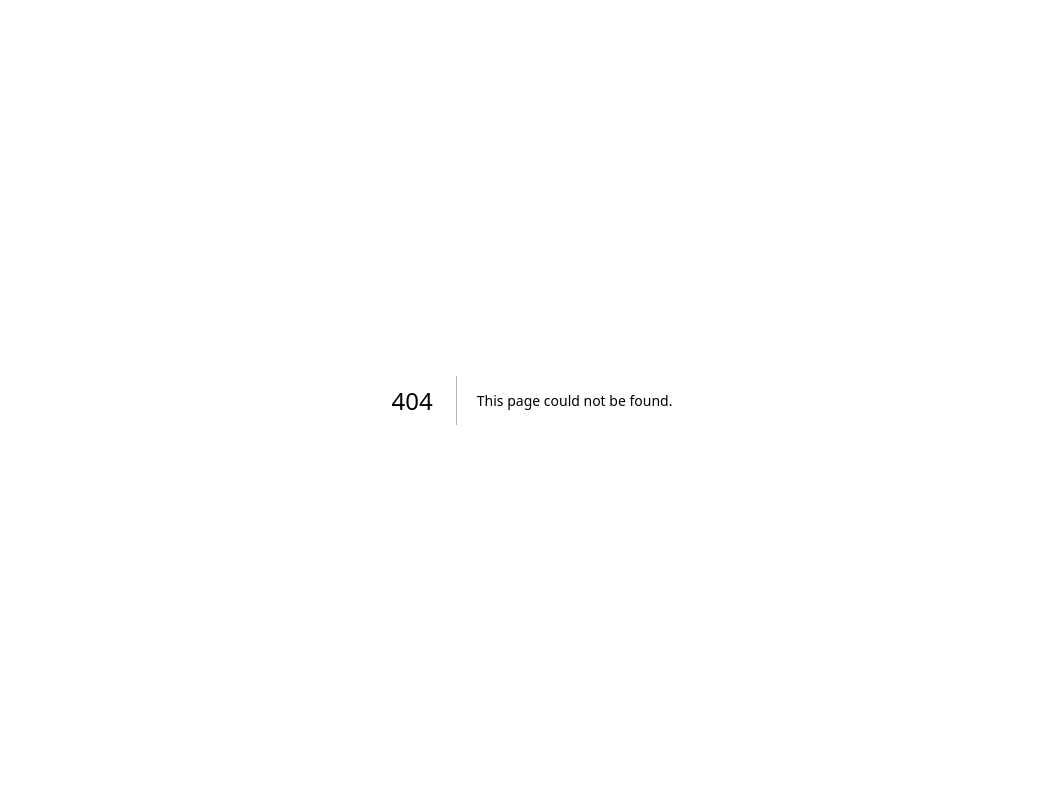
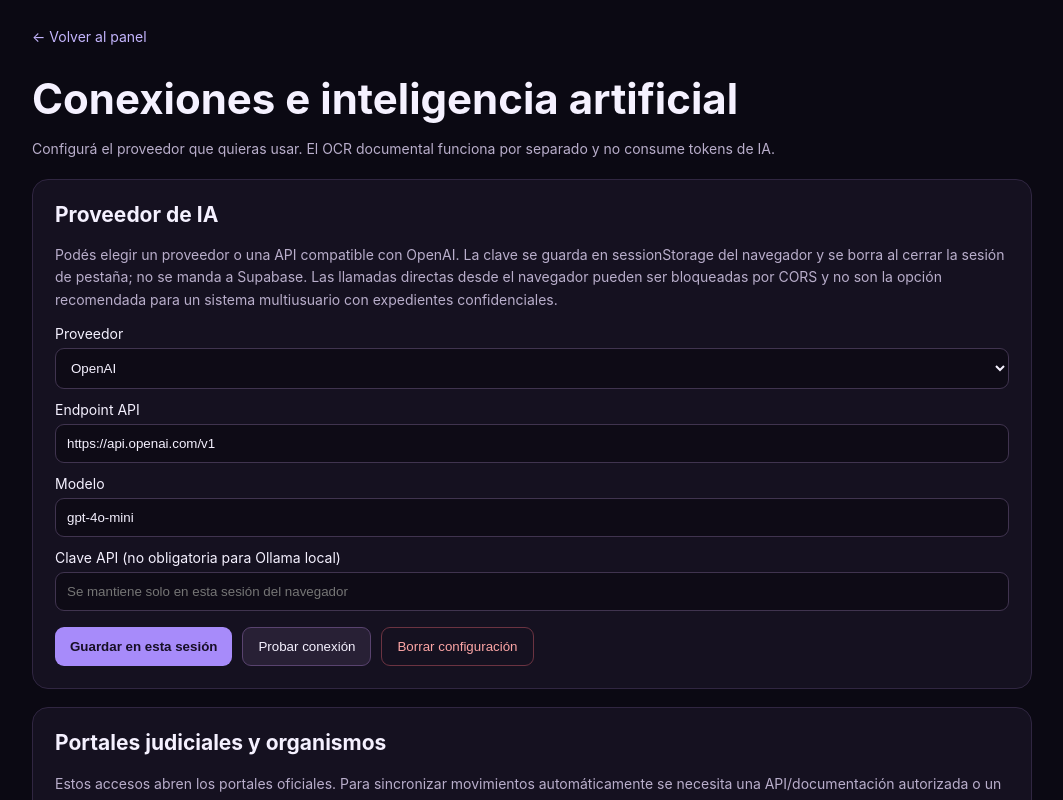
Before and after one commit to benjamayapoceiro-bot/Fons-legal, a Next.js app in the folder apps/web/: page /configuracion in a window 1280 px wide. Before the commit this address had no page. Shown: the top 800 px of the page, without its empty margins (108-1171 px from the left). Built offline with nearby package versions, Linux system fonts and the light colour scheme.

Commit message:
feat: add AI provider configuration and judicial portal connectors page

```diff
--- /dev/null
+++ b/apps/web/app/configuracion/page.tsx
@@ -0,0 +1,82 @@
+"use client";
+
+import { useEffect, useState } from "react";
+
+type Provider = "openai" | "anthropic" | "gemini" | "ollama" | "openai-compatible";
+type AiConfig = { provider: Provider; baseUrl: string; model: string; apiKey: string };
+const defaults: AiConfig = { provider: "openai", baseUrl: "https://api.openai.com/v1", model: "gpt-4o-mini", apiKey: "" };
+const presets: Record<Provider, Partial<AiConfig>> = {
+  openai: { baseUrl: "https://api.openai.com/v1", model: "gpt-4o-mini" },
+  anthropic: { baseUrl: "https://api.anthropic.com/v1", model: "claude-3-5-haiku-latest" },
+  gemini: { baseUrl: "https://generativelanguage.googleapis.com/v1beta", model: "gemini-2.5-flash" },
+  ollama: { baseUrl: "http://localhost:11434/v1", model: "qwen2.5:7b" },
+  "openai-compatible": { baseUrl: "", model: "" }
+};
+const panel: React.CSSProperties = { background: "#151120", border: "1px solid #302641", borderRadius: 16, padding: 22, marginTop: 18 };
+const input: React.CSSProperties = { width: "100%", background: "#0e0b16", border: "1px solid #40344f", color: "#f5f1ff", padding: 11, borderRadius: 9, marginTop: 6 };
+const muted: React.CSSProperties = { color: "#b9aecb", fontSize: 14, lineHeight: 1.6 };
+
+export default function ConfiguracionPage() {
+  const [config, setConfig] = useState<AiConfig>(defaults);
+  const [saved, setSaved] = useState(false);
+  const [message, setMessage] = useState("");
+  useEffect(() => {
+    try {
+      const raw = sessionStorage.getItem("fons-ai-config");
+      if (raw) setConfig({ ...defaults, ...JSON.parse(raw) });
+    } catch {}
+  }, []);
+  function changeProvider(provider: Provider) {
+    setConfig(c => ({ ...c, provider, ...presets[provider], apiKey: c.apiKey }));
+    setSaved(false); setMessage("");
+  }
+  function save() {
+    sessionStorage.setItem("fons-ai-config", JSON.stringify(config));
+    setSaved(true);
+    setMessage("Configuración guardada solo en esta pestaña/sesión. No se envió ninguna clave a Supabase.");
+  }
+  function clear() {
+    sessionStorage.removeItem("fons-ai-config"); setConfig(defaults); setSaved(false); setMessage("Configuración local eliminada.");
+  }
+  async function test() {
+    setMessage("Probando conexión…");
+    try {
+      let response: Response;
+      if (config.provider === "openai" || config.provider === "openai-compatible" || config.provider === "ollama") {
+        response = await fetch(config.baseUrl.replace(/\/$/, "") + "/chat/completions", {
+          method: "POST", headers: { "Content-Type": "application/json", ...(config.apiKey ? { Authorization: "Bearer " + config.apiKey } : {}) },
+          body: JSON.stringify({ model: config.model, messages: [{ role: "user", content: "Respondé solamente: conexión OK" }], max_tokens: 20 })
+        });
+      } else if (config.provider === "anthropic") {
+        response = await fetch(config.baseUrl.replace(/\/$/, "") + "/messages", {
+          method: "POST", headers: { "Content-Type": "application/json", "x-api-key": config.apiKey, "anthropic-version": "2023-06-01", "anthropic-dangerous-direct-browser-access": "true" },
+          body: JSON.stringify({ model: config.model, max_tokens: 20, messages: [{ role: "user", content: "Respondé solamente: conexión OK" }] })
+        });
+      } else {
+        response = await fetch(config.baseUrl.replace(/\/$/, "") + "/models/" + encodeURIComponent(config.model) + ":generateContent?key=" + encodeURIComponent(config.apiKey), {
+          method: "POST", headers: { "Content-Type": "application/json" },
+          body: JSON.stringify({ contents: [{ parts: [{ text: "Respondé solamente: conexión OK" }] }] })
+        });
+      }
+      if (response.ok) setMessage("Respuesta HTTP " + response.status + ": el proveedor respondió. Revisá la política de CORS y los permisos de la cuenta.");
+      else setMessage("El proveedor respondió HTTP " + response.status + ". Revisá el modelo, la clave, el saldo y los permisos. No se guardó la clave en el servidor.");
+    } catch (e) {
+      setMessage("No se pudo completar la prueba desde el navegador (puede ser CORS, endpoint o red). " + (e instanceof Error ? e.message : ""));
+    }
+  }
+  return <main style={{ minHeight: "100vh", background: "#0b0913", color: "#f5f1ff", padding: "28px clamp(16px,4vw,56px)", fontFamily: "Inter,system-ui,sans-serif" }}><div style={{ maxWidth: 1000, margin: "0 auto" }}>
+    <a href="/" style={{ color: "#c4b5fd" }}>← Volver al panel</a><h1 style={{ fontSize: "clamp(28px,4vw,42px)", marginBottom: 4 }}>Conexiones e inteligencia artificial</h1><p style={muted}>Configurá el proveedor que quieras usar. El OCR documental funciona por separado y no consume tokens de IA.</p>
+    <section style={panel}><h2 style={{ marginTop: 0 }}>Proveedor de IA</h2><p style={muted}>Podés elegir un proveedor o una API compatible con OpenAI. La clave se guarda en sessionStorage del navegador y se borra al cerrar la sesión de pestaña; no se manda a Supabase. Las llamadas directas desde el navegador pueden ser bloqueadas por CORS y no son la opción recomendada para un sistema multiusuario con expedientes confidenciales.</p>
+      <label>Proveedor<select style={input} value={config.provider} onChange={e => changeProvider(e.target.value as Provider)}><option value="openai">OpenAI</option><option value="anthropic">Anthropic Claude</option><option value="gemini">Google Gemini</option><option value="ollama">Ollama local</option><option value="openai-compatible">Otro proveedor compatible con OpenAI</option></select></label>
+      <label style={{ display: "block", marginTop: 12 }}>Endpoint API<input style={input} value={config.baseUrl} onChange={e => { setConfig(c => ({ ...c, baseUrl: e.target.value })); setSaved(false); }} placeholder="https://…/v1" /></label>
+      <label style={{ display: "block", marginTop: 12 }}>Modelo<input style={input} value={config.model} onChange={e => { setConfig(c => ({ ...c, model: e.target.value })); setSaved(false); }} placeholder="Nombre exacto del modelo" /></label>
+      <label style={{ display: "block", marginTop: 12 }}>Clave API (no obligatoria para Ollama local)<input style={input} type="password" autoComplete="off" value={config.apiKey} onChange={e => { setConfig(c => ({ ...c, apiKey: e.target.value })); setSaved(false); }} placeholder="Se mantiene solo en esta sesión del navegador" /></label>
+      <div style={{ display: "flex", gap: 10, flexWrap: "wrap", marginTop: 16 }}><button onClick={save} style={{ background: "#a78bfa", color: "#170f26", border: 0, borderRadius: 9, padding: "11px 15px", fontWeight: 750 }}>Guardar en esta sesión</button><button onClick={() => void test()} style={{ background: "#282035", color: "#f5f1ff", border: "1px solid #59436f", borderRadius: 9, padding: "11px 15px" }}>Probar conexión</button><button onClick={clear} style={{ background: "transparent", color: "#fca5a5", border: "1px solid #6b3341", borderRadius: 9, padding: "11px 15px" }}>Borrar configuración</button></div>
+      {message && <p role="status" style={{ ...muted, marginTop: 14 }}>{message}</p>}
+    </section>
+    <section style={panel}><h2 style={{ marginTop: 0 }}>Portales judiciales y organismos</h2><p style={muted}>Estos accesos abren los portales oficiales. Para sincronizar movimientos automáticamente se necesita una API/documentación autorizada o un mecanismo de acceso permitido por cada organismo. No voy a simular que una consulta manual es una conexión real ni guardar contraseñas judiciales en el navegador.</p>
+      {[{name:"SCBA · Mesa de Entradas Virtual",url:"https://mev.scba.gov.ar/loguin.asp?familiadepto=40",detail:"Ingreso oficial MEV. La consulta automática de causas no está habilitada aún."},{name:"PJN · Consulta de causas",url:"https://scw.pjn.gov.ar/scw/home.seam",detail:"Portal oficial nacional. El acceso depende del tipo de expediente y los permisos del usuario."},{name:"INPI · Trámites",url:"https://portaltramites.inpi.gob.ar/",detail:"Portal oficial de marcas y trámites. Requiere definir el flujo autorizado para importar estados."},{name:"BUS Federal Justicia",url:"https://www.bus-justicia.org.ar/",detail:"Interoperabilidad institucional; requiere credenciales y habilitación del organismo."}].map(p => <div key={p.name} style={{ borderTop: "1px solid #302641", padding: "15px 0", display: "flex", gap: 14, alignItems: "center", justifyContent: "space-between", flexWrap: "wrap" }}><div><b>{p.name}</b><p style={{ ...muted, margin: "5px 0 0" }}>{p.detail}</p></div><a href={p.url} target="_blank" rel="noreferrer" style={{ color: "#c4b5fd", whiteSpace: "nowrap" }}>Abrir portal ↗</a></div>)}
+    </section>
+    <section style={panel}><h2 style={{ marginTop: 0 }}>Qué está conectado de verdad</h2><ul style={muted}><li>Supabase Auth y base de datos del panel.</li><li>Almacenamiento privado por usuario para imágenes de expedientes.</li><li>OCR de imágenes en el navegador mediante Tesseract.js, sin tokens generativos.</li><li>Configuración local del proveedor de IA y prueba de conectividad.</li><li>Portales oficiales: enlaces de acceso; todavía no hay sincronización automática autorizada de movimientos SCBA/PJN/INPI.</li></ul><p style={muted}>Siguiente fase recomendada: usar un backend seguro para las llamadas de IA (claves fuera del navegador), añadir PDF OCR por página y conectar solo las APIs para las que tengas autorización y credenciales.</p></section>
+  </div></main>;
+}
```
